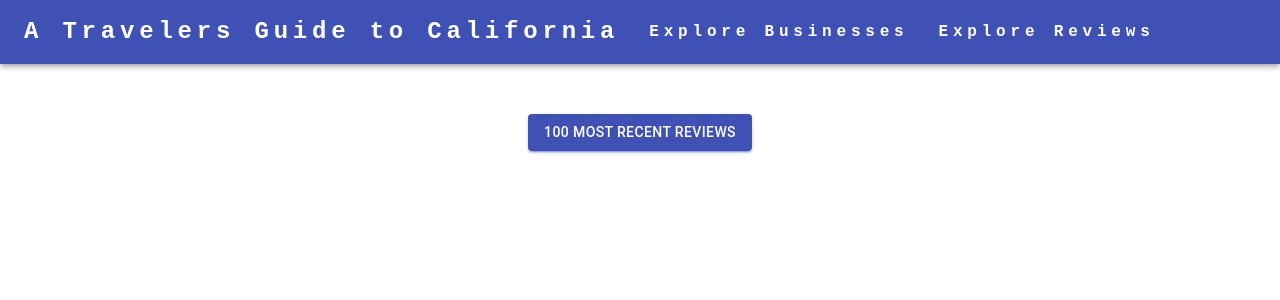
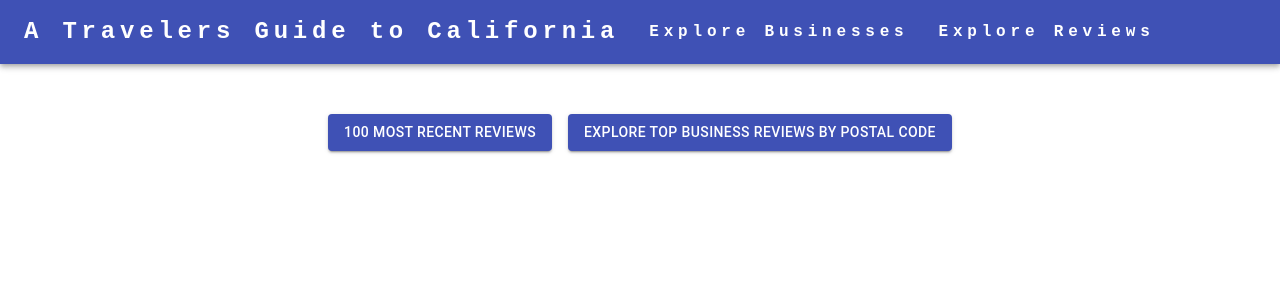
Before and after one commit to irsalathe/databases-final, a React (Create React App) app in the folder client/: page /reviews in a window 1280 px wide. Shown: the top 300 px of the page. Built offline with nearby package versions, Linux system fonts and the light colour scheme.

Commit message:
updated home page

```diff
--- a/client/src/pages/HomePage.js
+++ b/client/src/pages/HomePage.js
@@ -73,7 +73,6 @@ export default function HomePage() {
                 </Button>
             </Box>
             <Button component={Link} to={`/select-category-for-tips`} variant="contained">Explore Top Tips By Business Category</Button>
-            <Button component={Link} to={`/select-min-review-for-ranked`} variant="contained">Explore Top Business Reviews by Postal Code</Button>
         </Box>
     );
 }
--- a/client/src/pages/ReviewsLinksPage.js
+++ b/client/src/pages/ReviewsLinksPage.js
@@ -13,6 +13,9 @@ const ReviewsLinksPage = () => {
                 <Button component={Link} to={`/all_reviews`} variant="contained" color="primary" style={{ margin: '0 8px' }}>
                     100 Most Recent Reviews
                 </Button>
+                <Button component={Link} to={`/select-min-review-for-ranked`} variant="contained" color="primary" style={{ margin: '0 8px' }}>
+                    Explore Top Business Reviews by Postal Code
+                </Button>
         </div>
     </div>
   );
```
